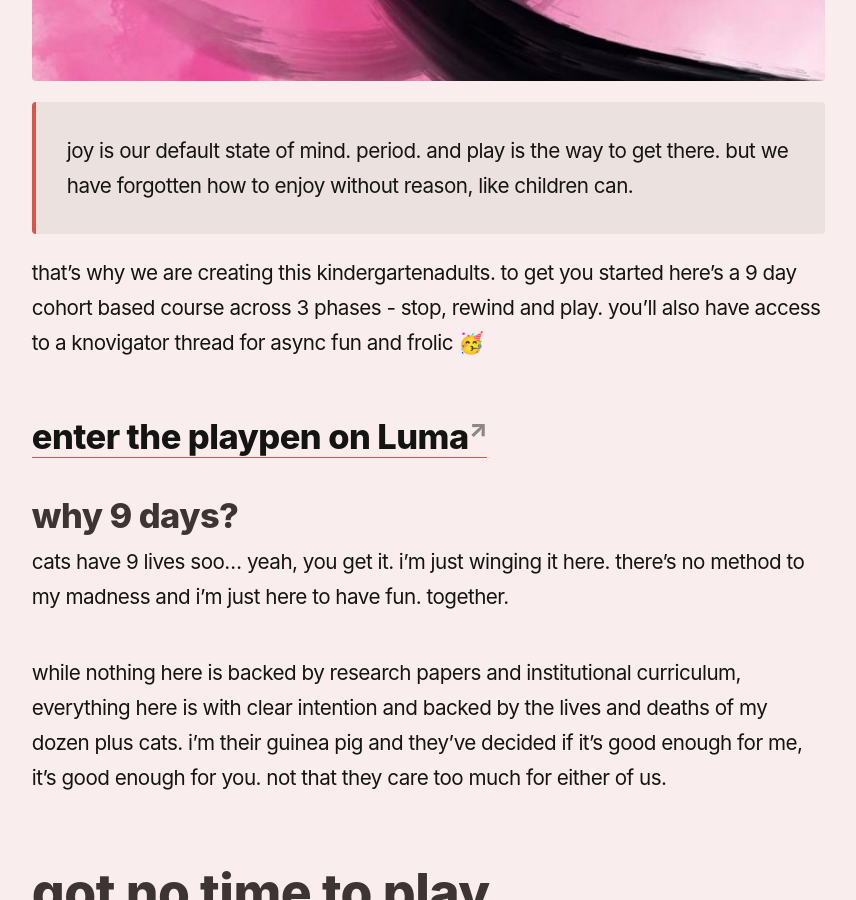
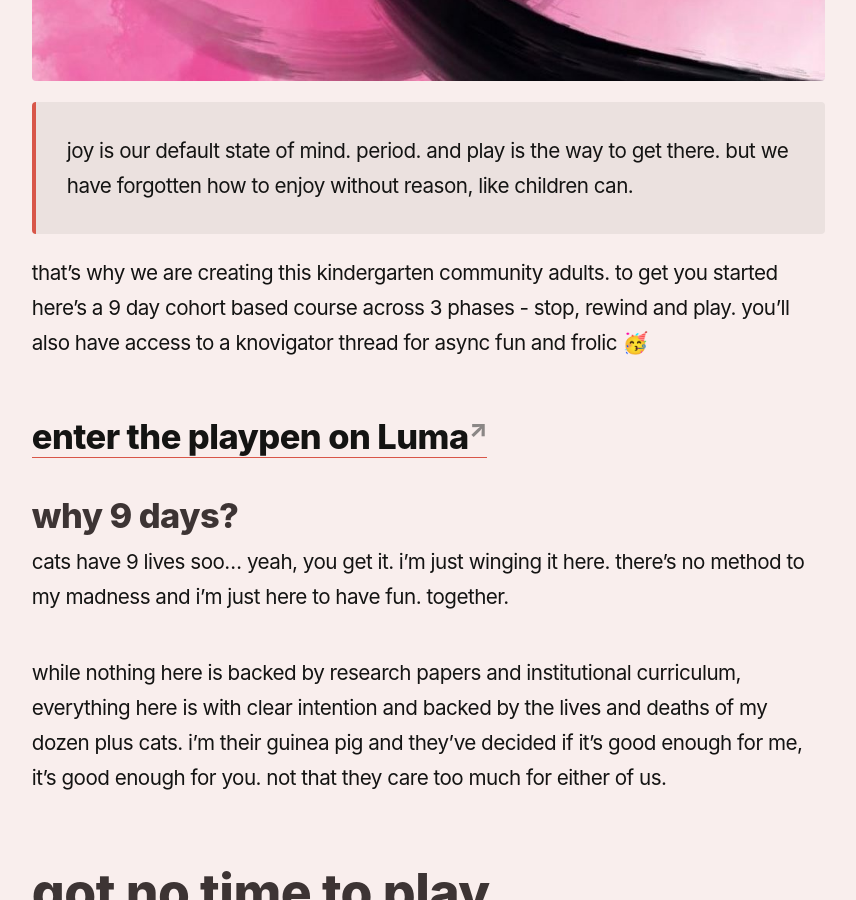
Before and after one commit to reddy2go/redgarden, a Jekyll site: the page built from _notes/playpen.md, in a window 1280 px wide and 900 px high, scrolled down 671 px. Shown: the whole window, without its empty margins (45-901 px from the left). Built offline with Jekyll 4.4.1, drawn with Linux system fonts in a browser that asks for light colours; some web fonts are replaced; Markdown is read by kramdown in place of the engine named in the settings.

Commit message:
auto commit

```diff
--- a/_notes/playpen.md
+++ b/_notes/playpen.md
@@ -8,7 +8,7 @@
 
 > joy is our default state of mind. period. and play is the way to get there. but we have forgotten how to enjoy without reason, like children can.
 
-that’s why we are creating this kindergartenadults. to get you started here’s a 9 day cohort based course across 3 phases - stop, rewind and play. you’ll also have access to a knovigator thread for async fun and frolic 🥳
+that’s why we are creating this kindergarten community adults. to get you started here’s a 9 day cohort based course across 3 phases - stop, rewind and play. you’ll also have access to a knovigator thread for async fun and frolic 🥳
 
 ### [enter the playpen on Luma](https://lu.ma/community/com-bTQQ4bGoEThBj51)
 
```
